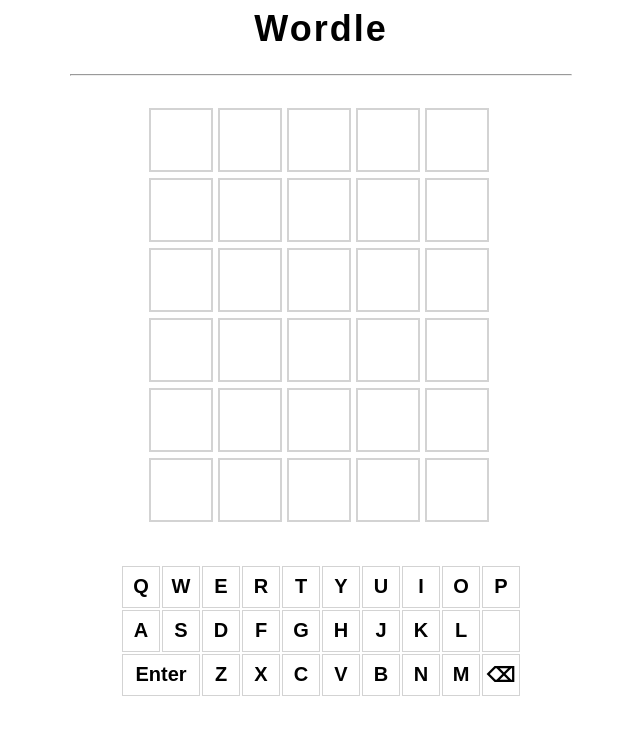
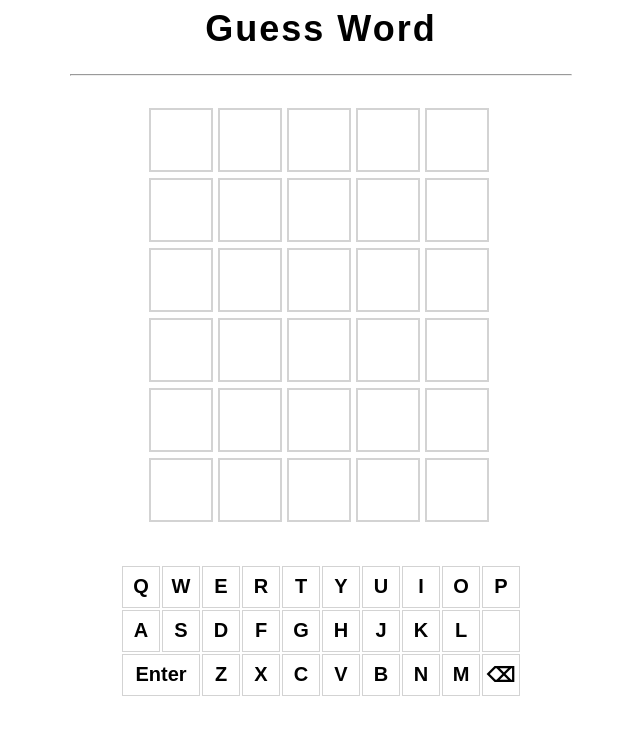
Before and after one commit to anshved/guess-word, a plain HTML site: page index.html in a window 1280 px wide. Shown: the whole page, without its empty margins (319-959 px from the left). Drawn offline with Linux system fonts and the light colour scheme.

Commit message:
Update index.html

```diff
--- a/index.html
+++ b/index.html
@@ -11,7 +11,7 @@
     </head>
 
     <body>
-        <h1 id="title">Wordle</h1>
+        <h1 id="title">Guess Word</h1>
         <hr>
         <br>
         <div id="board">
```
